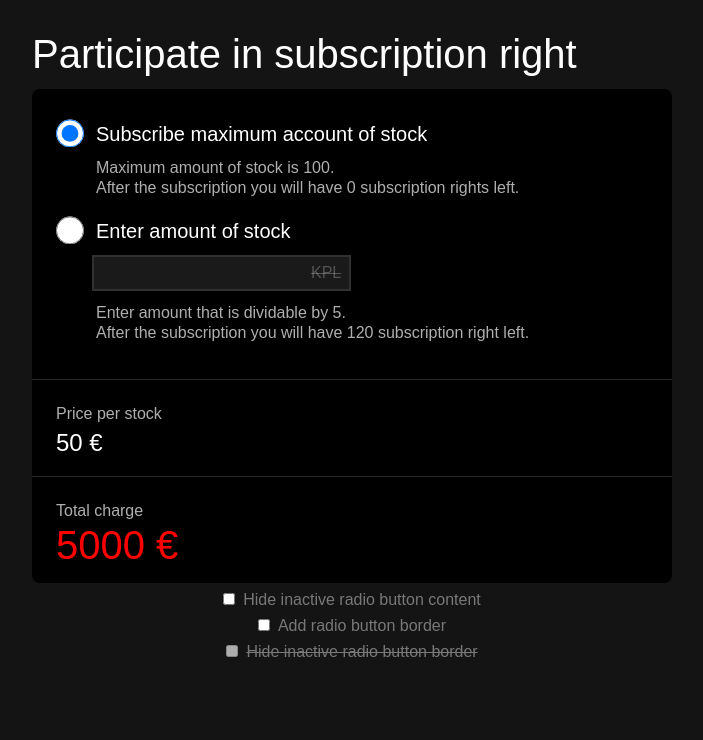
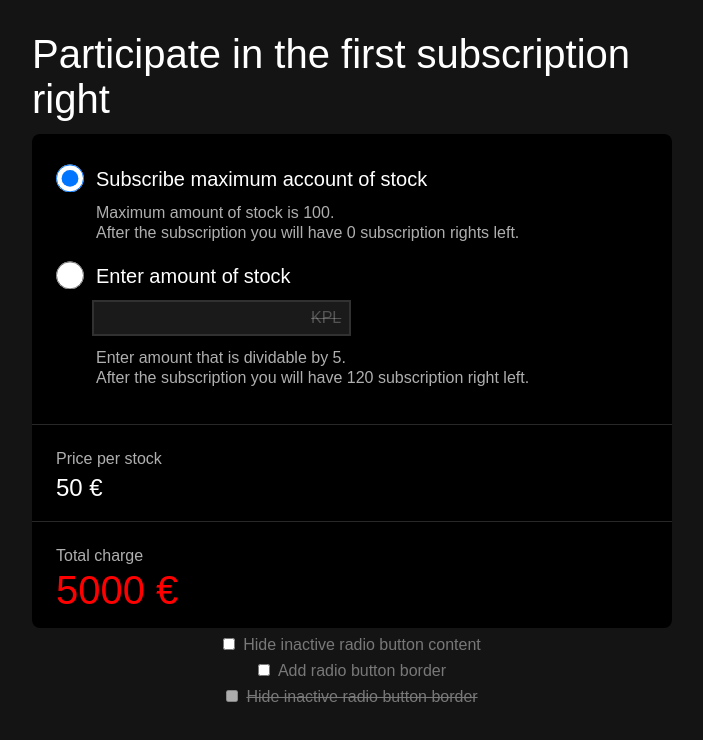
Before and after one commit to Jyri-droid/tricky-form, a React (Create React App) app: page / in a window 1280 px wide. Shown: the top 740 px of the page, without its empty margins (288-991 px from the left). Built offline with nearby package versions, Linux system fonts and the light colour scheme.

Commit message:
fix headline

```diff
--- a/src/App.js
+++ b/src/App.js
@@ -18,7 +18,7 @@ export default function App() {
   return (
     <div className="App">
       <div className="container">
-        <h2>Participate in subscription right</h2>
+        <h2>Participate in the first subscription right</h2>
         <form>
           <RadioButtonGroup
             radio={radio}
```
